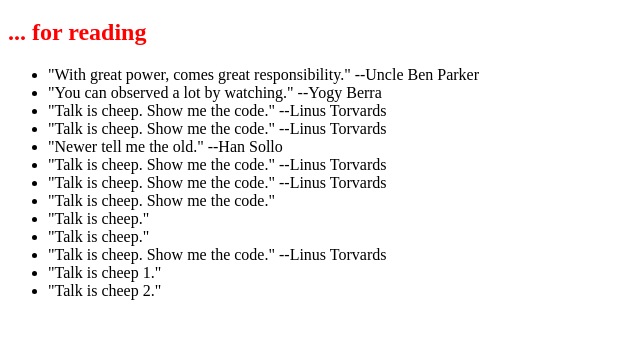
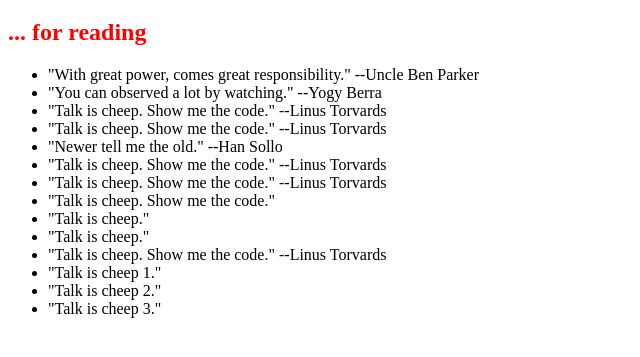
Before and after one commit to Sergey240390/0main_openSAP_repo, a plain HTML site: page index.html in a window 1280 px wide. Shown: the part 61-418 px from the top of the page, without its empty margins (0-640 px from the left). Drawn offline with Linux system fonts and the light colour scheme.

Commit message:
Update index.html
commit git

```diff
--- a/index.html
+++ b/index.html
@@ -22,6 +22,7 @@
 			<li>"Talk is cheep. Show me the code." --Linus Torvards</li>
 			<li>"Talk is cheep 1."</li>
 			<li>"Talk is cheep 2."</li>
+			<li>"Talk is cheep 3."</li>
 		</ul>
 	</body>
 </html>
```
